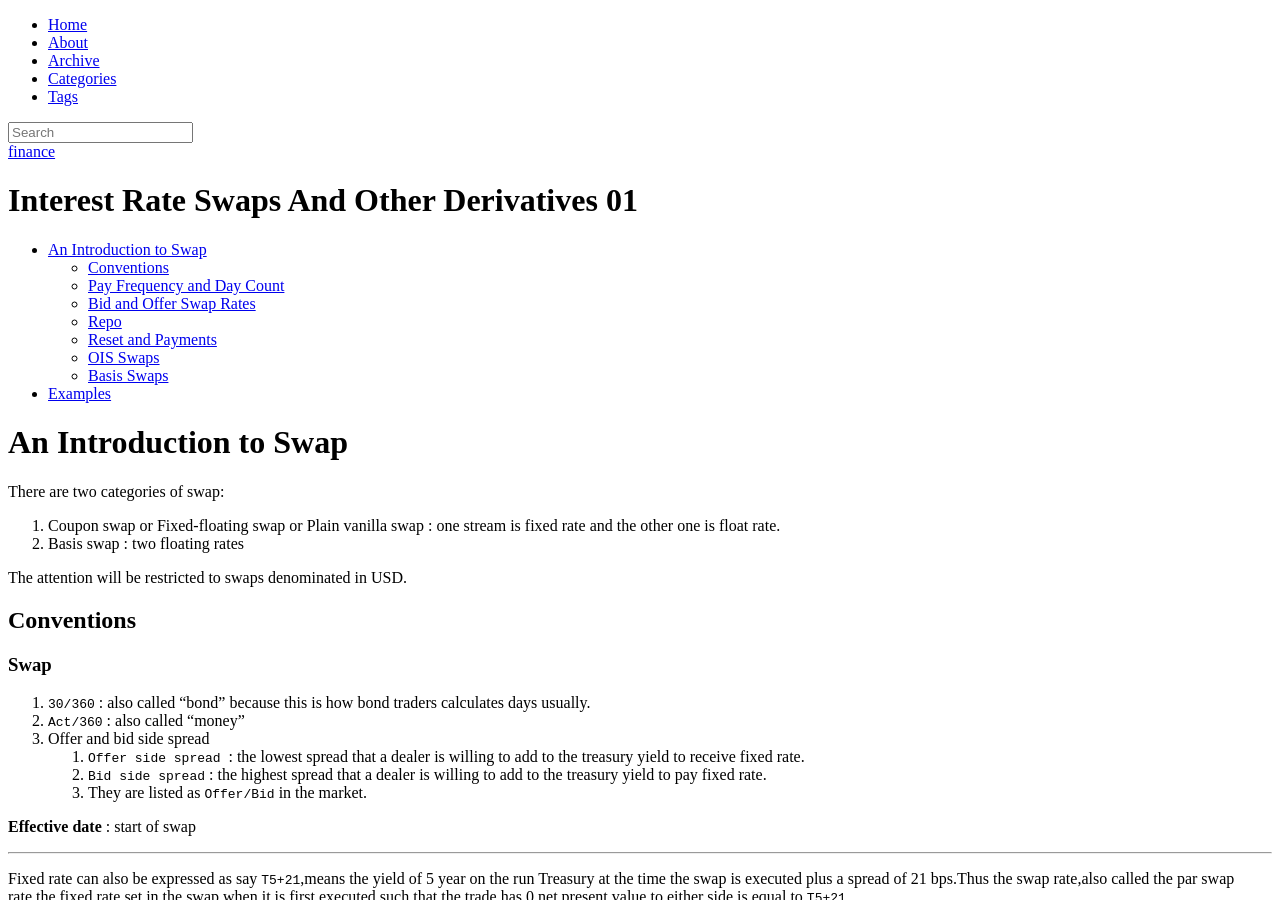
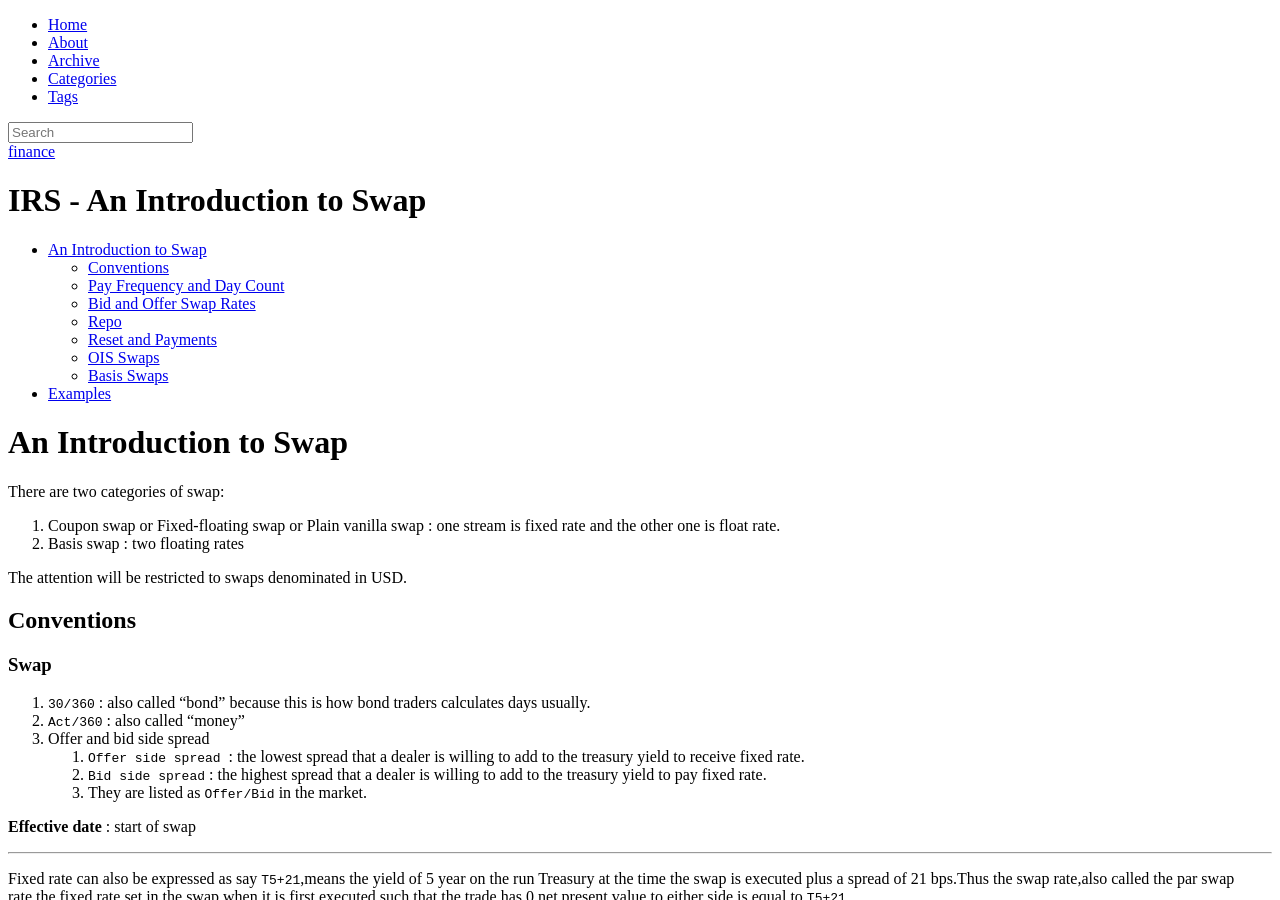
Before and after one commit to murphytalk/murphytalk.github.io, a Jekyll site: the page built from _posts/2014-05-03-IRS-introduction.md, in a window 1280 px wide and 900 px high. Built offline with Jekyll 4.4.1, drawn with Linux system fonts in a browser that asks for light colours; nearby versions of some CDN libraries; library files that are not in the unit come from our copies; formulas are drawn with MathJax 3; comment, search, counter and statistics services are not loaded.

Commit message:
rename post

```diff
--- a/_posts/2014-05-03-interest-rate-swaps-and-other-derivatives-01.md
+++ b/_posts/2014-05-03-IRS-introduction.md
@@ -1,5 +1,6 @@
 ---
 layout: post
+title: IRS - An Introduction to Swap
 category: finance
 tags: [swap, finance, reading-notes]
 ---
```
